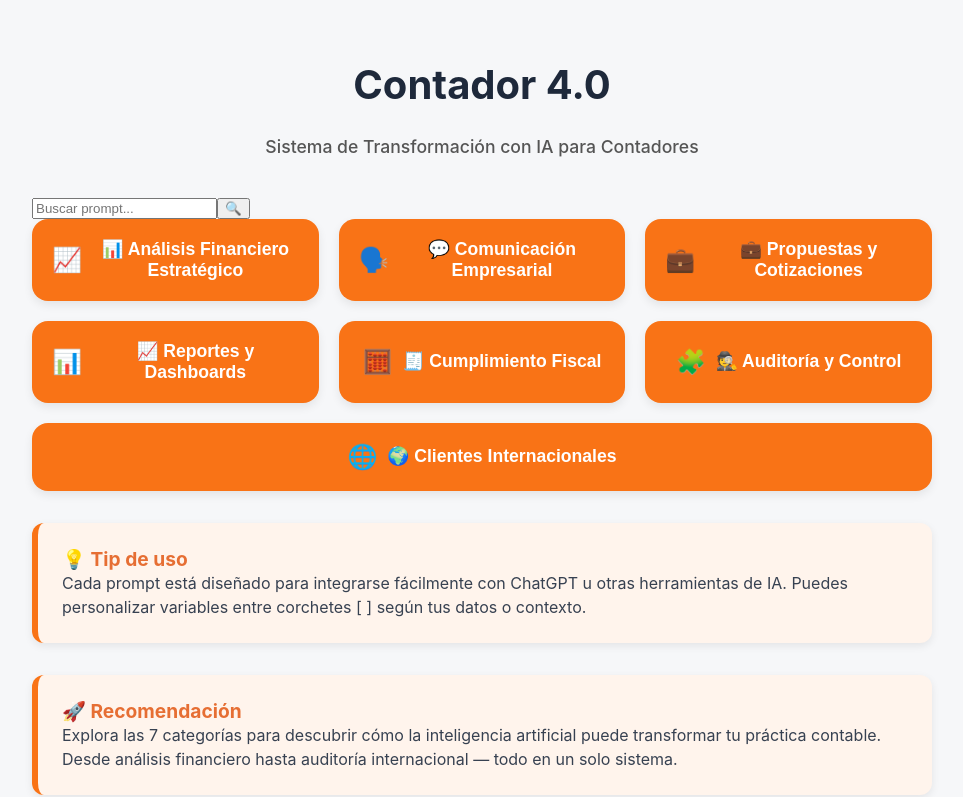
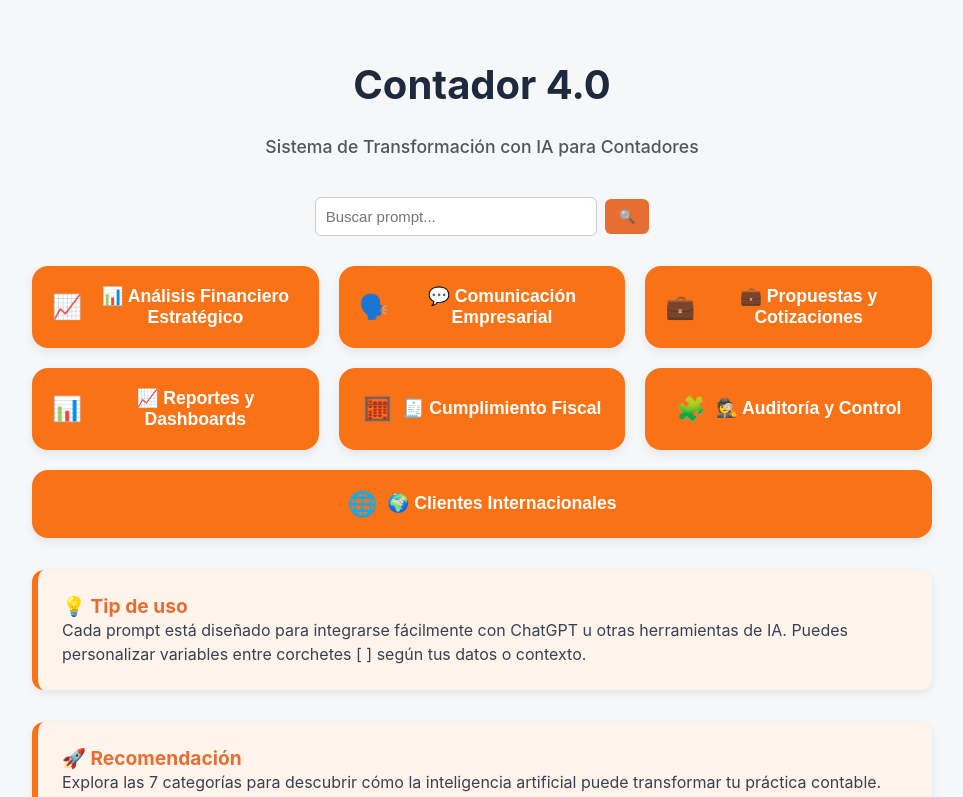
Before and after one commit to JairoAmaya/contador4-webapp-final, a React (Vite) app: page / in a window 1280 px wide. Shown: the top 797 px of the page, without its empty margins (158-1121 px from the left). Built offline with nearby package versions, Linux system fonts and the light colour scheme.

Commit message:
Update styles.css

```diff
--- a/src/styles.css
+++ b/src/styles.css
@@ -396,3 +396,34 @@ footer {
   margin: 0;
   padding: 0;
 }
+/* === Buscador === */
+.search-bar {
+  display: flex;
+  justify-content: center;
+  align-items: center;
+  margin: 20px auto 30px;
+  gap: 8px;
+}
+
+.search-bar input {
+  width: 260px;
+  padding: 10px;
+  border-radius: 6px;
+  border: 1px solid #ccc;
+  font-size: 15px;
+  outline: none;
+}
+
+.search-bar button {
+  padding: 10px 14px;
+  border: none;
+  background: #E66E33;
+  color: white;
+  border-radius: 6px;
+  cursor: pointer;
+  transition: background 0.2s ease;
+}
+
+.search-bar button:hover {
+  background: #cc5c29;
+}
```
